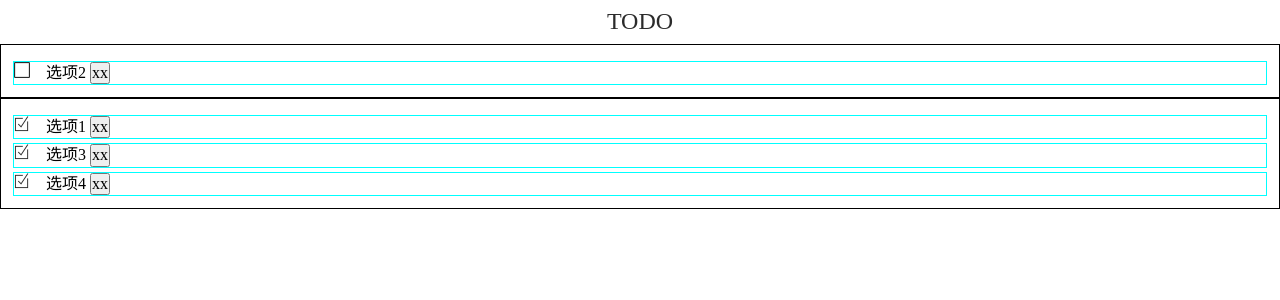
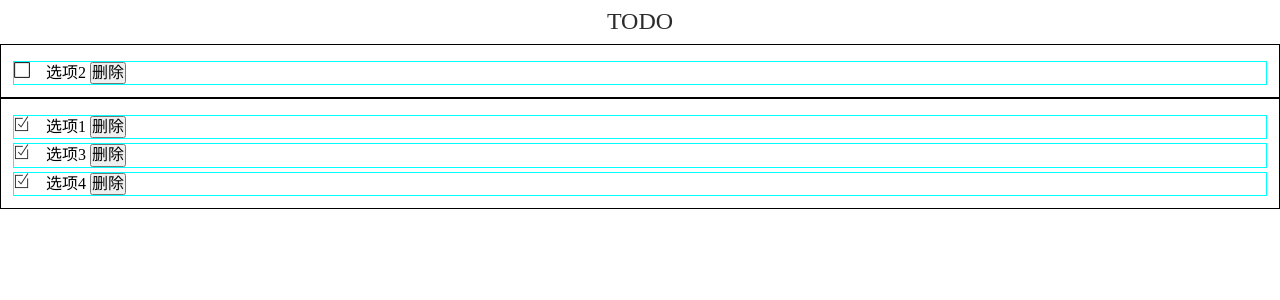
Before and after one commit to liuzheGit/vue-todo, a Vue app: page / in a window 1280 px wide. Shown: the top 300 px of the page. Built offline with nearby package versions, Linux system fonts and the light colour scheme.

Commit message:
添加 删除功能

```diff
--- a/src/App.vue
+++ b/src/App.vue
@@ -21,7 +21,7 @@
             <input type="checkbox" class="check-input" v-bind:checked="item.state" @input="changeBox(item.id)">
             <span></span>
           </label>
-          <span class="list-words">{{item.text}} <button @click="deleteItem(item.id)">xx</button></span>
+          <span class="list-words">{{item.text}} <button @click="deleteItem(item.id)">删除</button></span>
         </li>
       </ul>
     <ul class="list-container">
@@ -30,7 +30,7 @@
             <input type="checkbox" class="check-input" v-bind:checked="item.state" @input="changeBox(item.id)">
             <span></span>
           </label>
-          <span class="list-words">{{item.text}} <button @click="deleteItem(item.id)">xx</button></span>
+          <span class="list-words">{{item.text}} <button @click="deleteItem(item.id)">删除</button></span>
         </li>
       </ul>
     </div>
@@ -69,6 +69,7 @@ export default {
   components: {},
   data() {
     return {
+      initId: 100,
       myList: [
         {
           id: 0,
@@ -90,7 +91,12 @@ export default {
           text: '选项4',
           state: true
         }
-      ]
+      ],
+      newItem:{
+        id: this.initId,
+        state: false,
+        text: ''
+      }
     };
   },
   computed: {
@@ -113,7 +119,10 @@ export default {
       item[0].state =!item[0].state
     },
     deleteItem(id){
-      console.log()
+      var temp = this.myList.filter((item)=>{
+        return item.id !== id
+      })
+      this.myList = temp;
     }
   }
 };
```
